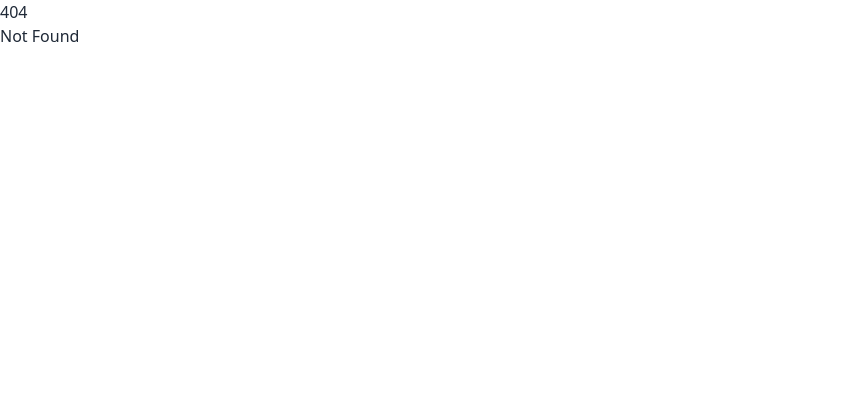
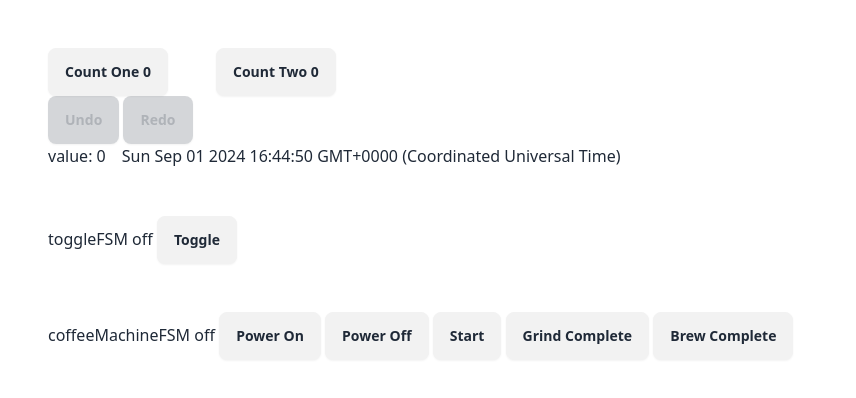
Before and after one commit to toddLiao469469/30days-for-svelte5, a SvelteKit app: page /day13 in a window 1280 px wide. Before the commit this address had no page. Shown: the top 398 px of the page, without its empty margins (0-856 px from the left). Built offline with nearby package versions, Linux system fonts and the light colour scheme.

Commit message:
feat: add day13

```diff
--- a/package.json
+++ b/package.json
@@ -36,5 +36,8 @@
 		"vite": "^5.0.3",
 		"vitest": "^2.0.0"
 	},
-	"type": "module"
+	"type": "module",
+	"dependencies": {
+		"runed": "^0.15.2"
+	}
 }
--- /dev/null
+++ b/src/routes/day13/+page.svelte
@@ -0,0 +1,90 @@
+<script lang="ts">
+	import { watch, StateHistory, FiniteStateMachine } from 'runed';
+
+	type ToggleStates = 'off' | 'on';
+	type ToggleEvents = 'toggle';
+
+	const toggleFSM = new FiniteStateMachine<ToggleStates, ToggleEvents>('off', {
+		off: {
+			toggle: 'on'
+		},
+		on: {
+			toggle: 'off'
+		}
+	});
+
+	type CoffeeMachineStates = 'off' | 'idle' | 'grinding' | 'brewing';
+	type CoffeeMachineEvents = 'powerOn' | 'powerOff' | 'start' | 'grindComplete' | 'brewComplete';
+
+	const coffeeMachineFSM = new FiniteStateMachine<CoffeeMachineStates, CoffeeMachineEvents>('off', {
+		off: {
+			powerOn: 'idle'
+		},
+		idle: {
+			start: 'grinding',
+			powerOff: 'off'
+		},
+		grinding: {
+			grindComplete: 'brewing',
+			powerOff: 'off'
+		},
+		brewing: {
+			brewComplete: 'idle',
+			powerOff: 'off'
+		}
+	});
+
+	let countOne = $state(0);
+	let countTwo = $state(0);
+
+	const history = new StateHistory(
+		() => countOne,
+		(c) => (countOne = c)
+	);
+
+	watch(
+		() => countOne,
+		() => {
+			console.log('countOne', countOne, 'countTwo', countTwo);
+		}
+	);
+</script>
+
+<div class="p-12">
+	<div class="flex gap-12">
+		<button class="btn" onclick={() => countOne++}>Count One {countOne}</button>
+		<button class="btn" onclick={() => countTwo++}>Count Two {countTwo}</button>
+	</div>
+	<div>
+		<button class="btn" disabled={!history.canUndo} onclick={() => history.undo()}>Undo</button>
+		<button class="btn" disabled={!history.canRedo} onclick={() => history.redo()}>Redo</button>
+	</div>
+	<div>
+		{#each history.log as { snapshot, timestamp }}
+			<div class="flex gap-4">
+				<div>
+					value: {snapshot}
+				</div>
+				<div>
+					{new Date(timestamp)}
+				</div>
+			</div>
+		{/each}
+	</div>
+
+	<div class="mt-12">
+		toggleFSM {toggleFSM.current}
+		<button class="btn" onclick={() => toggleFSM.send('toggle')}>Toggle</button>
+	</div>
+
+	<div class="mt-12">
+		coffeeMachineFSM {coffeeMachineFSM.current}
+		<button class="btn" onclick={() => coffeeMachineFSM.send('powerOn')}>Power On</button>
+		<button class="btn" onclick={() => coffeeMachineFSM.send('powerOff')}>Power Off</button>
+		<button class="btn" onclick={() => coffeeMachineFSM.send('start')}>Start</button>
+		<button class="btn" onclick={() => coffeeMachineFSM.send('grindComplete')}
+			>Grind Complete</button
+		>
+		<button class="btn" onclick={() => coffeeMachineFSM.send('brewComplete')}>Brew Complete</button>
+	</div>
+</div>
```
Also changed, not shown: 1 other file (tests, documents, lock files or other folders).
